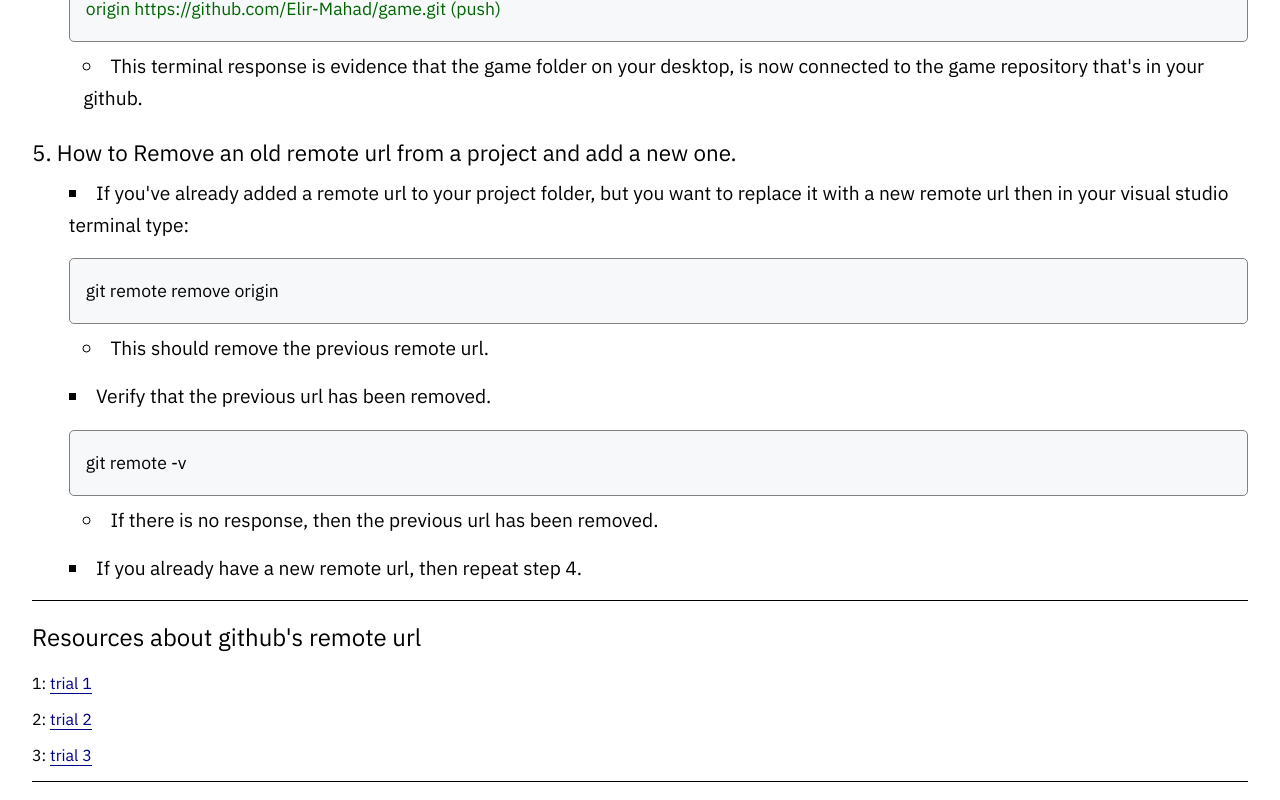
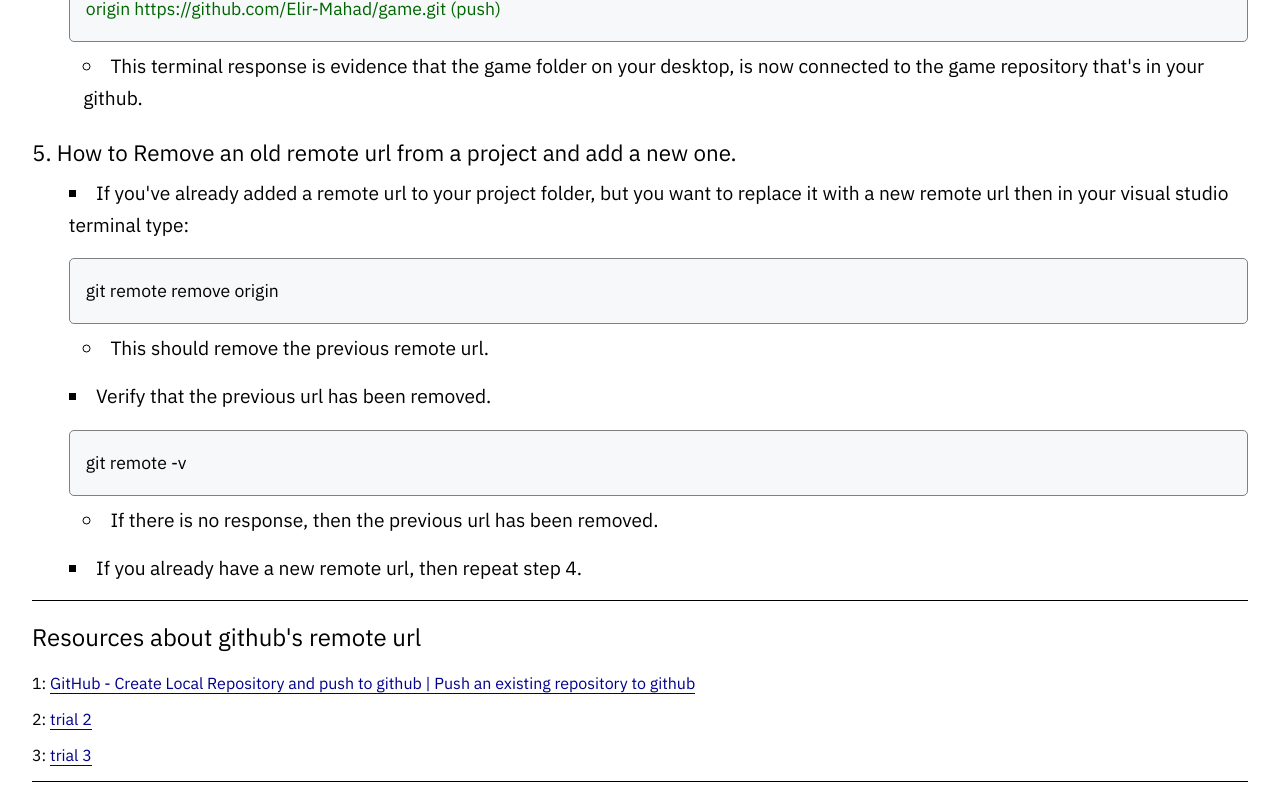
Before and after one commit to Elir-Mahad/notes, a Next.js app: page /add-remote-url-to-local-repo in a window 1280 px wide. Shown: the part 3215-4015 px from the top of the page. Built offline with nearby package versions, Linux system fonts and the light colour scheme.

Commit message:
Add first resource item to remote url blog post

```diff
--- a/pages/add-remote-url-to-local-repo.js
+++ b/pages/add-remote-url-to-local-repo.js
@@ -273,8 +273,8 @@ function RemoteOriginUrl() {
         <Resources
           //
           topic="github's remote url"
-          firstResTitle="trial 1"
-          firstLink="XXX"
+          firstResTitle="GitHub - Create Local Repository and push to github | Push an existing repository to github"
+          firstLink="https://www.youtube.com/watch?v=vbQ2bYHxxEA"
           secondResTitle="trial 2"
           secondLink="YYY"
           thirdResTitle="trial 3"
```
